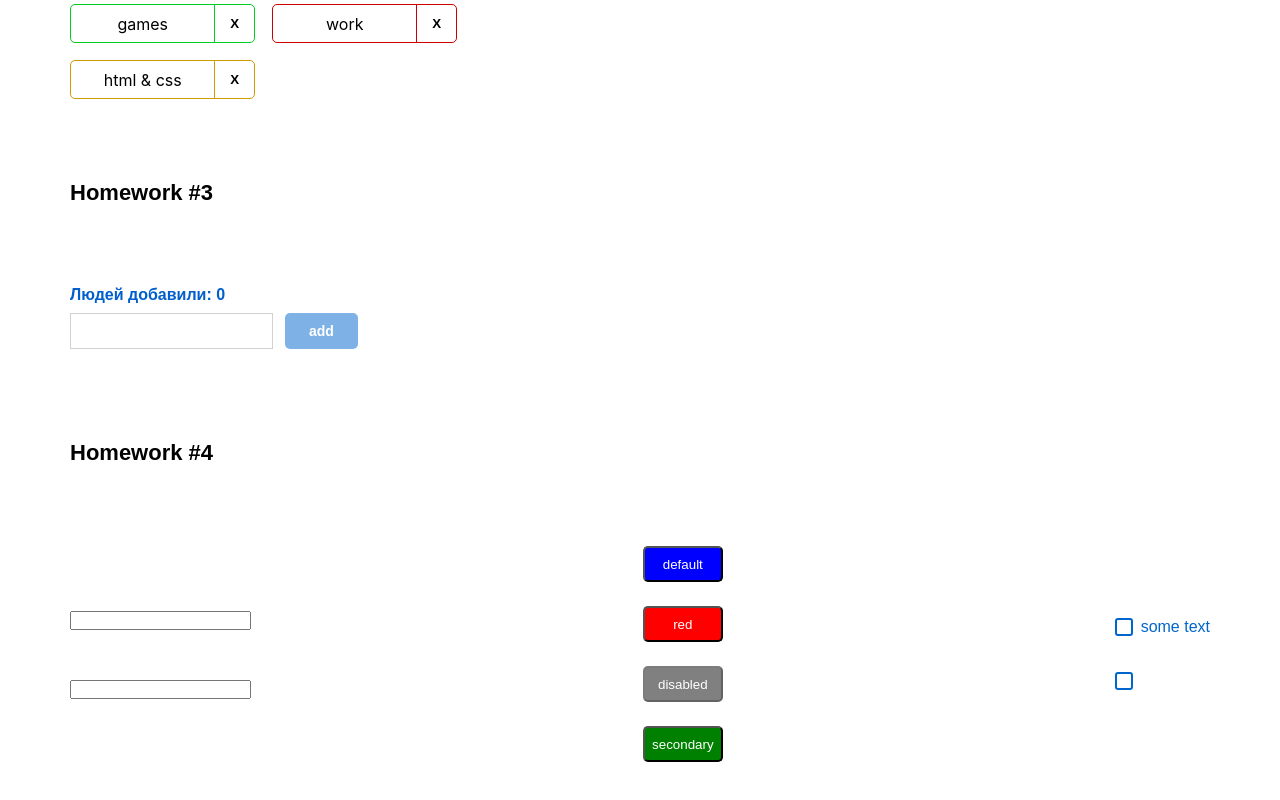
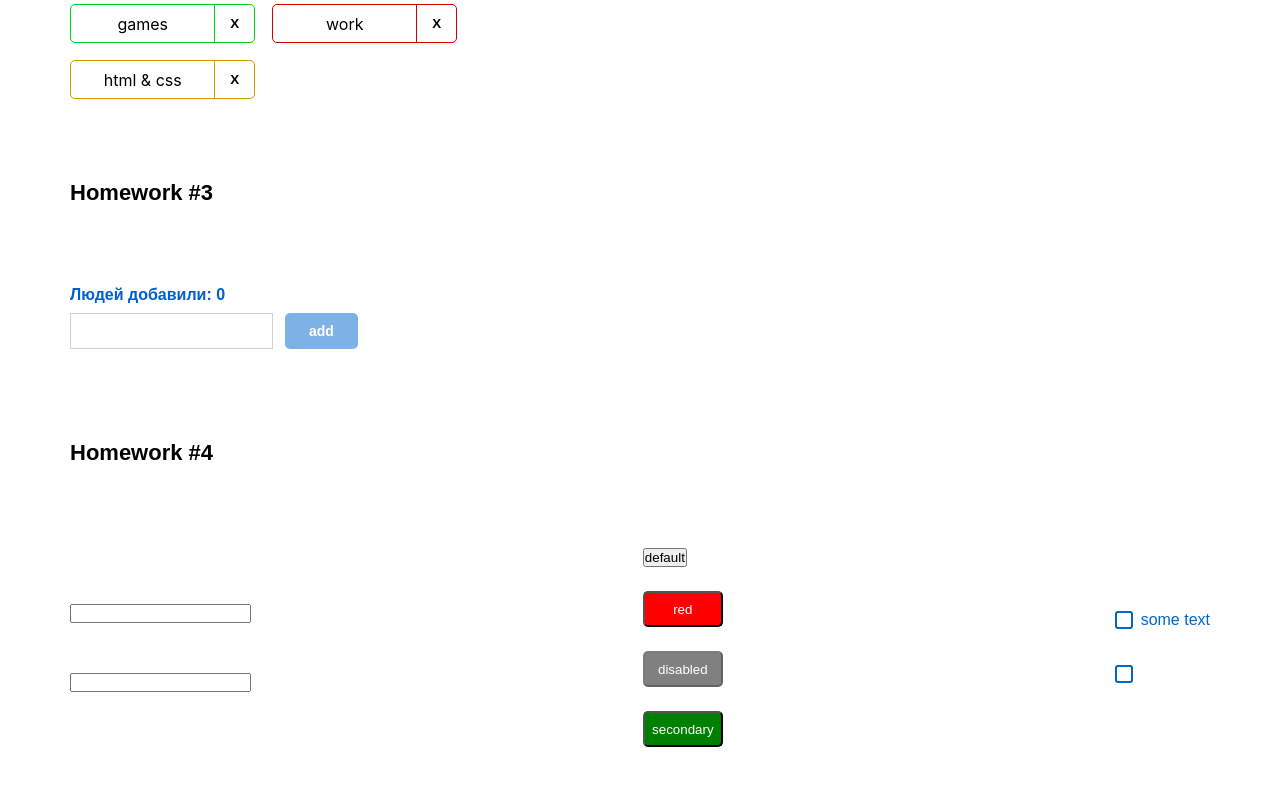
Before and after one commit to ElenaWebDev984/HW-Sprint_2, a React (Create React App) app: page / in a window 1280 px wide. Shown: the part 702-1502 px from the top of the page. Built offline with nearby package versions, Linux system fonts and the light colour scheme.

Commit message:
fixed HW4

```diff
--- a/src/s2-homeworks/hw04/common/c2-SuperButton/SuperButton.tsx
+++ b/src/s2-homeworks/hw04/common/c2-SuperButton/SuperButton.tsx
@@ -24,7 +24,7 @@ const SuperButton: React.FC<SuperButtonPropsType> = (
                 ? ' ' + s.red
                 : xType === 'secondary'
                     ? ' ' + s.secondary
-                    : '')
+                    : '' + s.default)
         + (className ? ' ' + className : '')
         + (className ? ' ' + className : '') // задачка на смешивание классов
 
```
